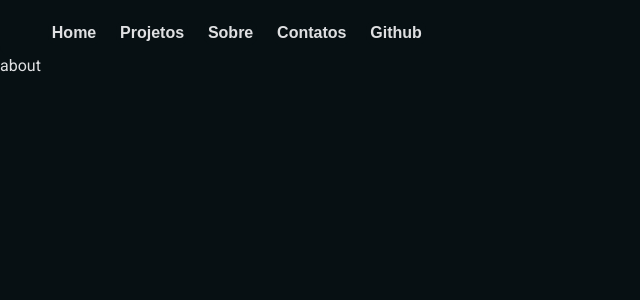
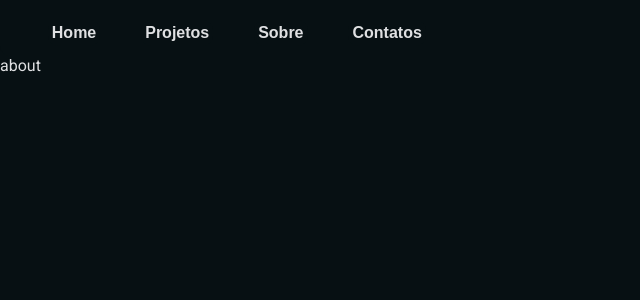
Before and after one commit to srsifer/Portifolio2.0, a Next.js app: page /about in a window 1280 px wide. Shown: the top 300 px of the page, without its empty margins (0-640 px from the left). Built offline with nearby package versions, Linux system fonts and the light colour scheme.

Commit message:
refector: remove a pagina do github

```diff
--- a/src/components/NavBar.tsx
+++ b/src/components/NavBar.tsx
@@ -11,7 +11,6 @@ const NavBar = () => {
         <li><Link href="/projects"><a><button>Projetos</button></a></Link></li>
         <li><Link href="/about"><a><button>Sobre</button></a></Link></li>
         <li><Link href="/contacts"><a><button>Contatos</button></a></Link></li>
-        <li><Link href="/gitHub"><a><button>Github</button></a></Link></li>
       </ul>
     </NavBarStyles>
   )
--- a/src/styles/Pages/contactsStyles/contactStyles.tsx
+++ b/src/styles/Pages/contactsStyles/contactStyles.tsx
@@ -24,11 +24,13 @@ export const ContactsDivBody = styled.div`
  p {
       margin: 15px;
  }
+
  svg {
   width: 100px;
    height: 100px;
    border-radius: 10px;
  }
+
 `;
 
 export const ContactDivCards = styled.div`
```
Also changed, not shown: src/pages/gitHub.tsx (deleted, +0 -13 lines).
